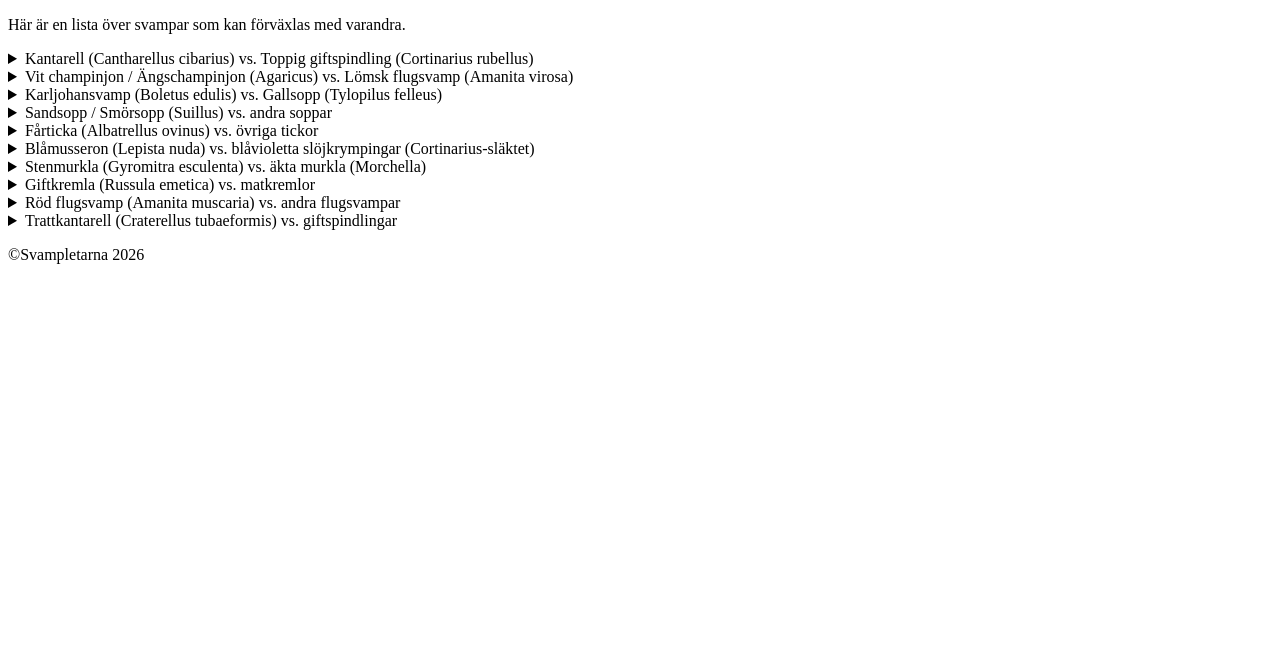
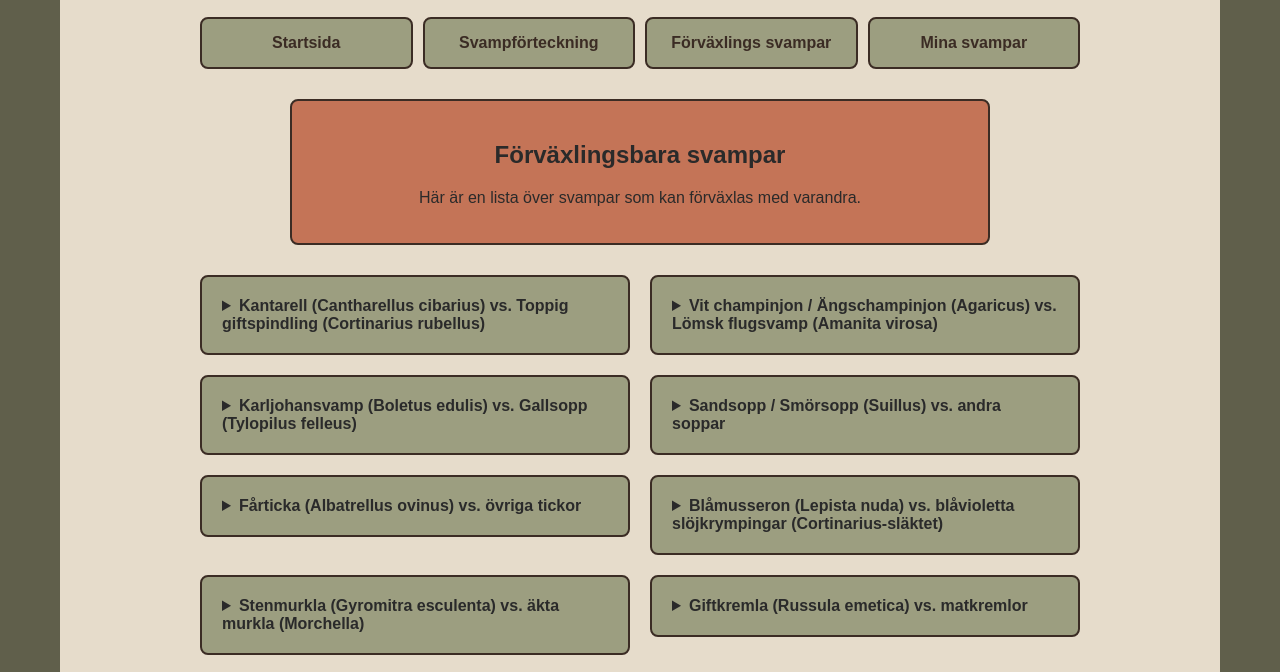
Before and after one commit to stums77/Svampletarna-DEMO, a plain HTML site: page pages/forvaxling.html in a window 1280 px wide. Shown: the part 203-875 px from the top of the page. Before the commit the page ends 800 px from the top, so only its background shows below. Drawn offline with Linux system fonts and the light colour scheme; files that its build step writes are made by us from their sources.

Commit message:
CSS Fortsättning

```diff
--- a/css/style.css
+++ b/css/style.css
@@ -0,0 +1,221 @@
+/* Färgschema */
+:root {
+    --beige: #e6dccb;
+    --terracotta: #c47457;
+    --sageGreen: #9c9e80;
+    --ochre: #b68036;
+    --oliveGreen: #605f4b;
+    --darkBrown: #3b2c24;
+    --darkGray: #2a2a2a;
+}
+
+/* Grundinställningar */
+* {
+    box-sizing: border-box;
+}
+
+body {
+    margin: 0 auto;
+    max-width: 1000px;
+    background-color: var(--beige);
+    color: var(--darkGray);
+    font-family: Arial, sans-serif;
+}
+
+/* Header med skogsbakgrund */
+header {
+    height: 200px;
+    display: flex;
+    justify-content: center;
+    align-items: center;
+    background-image: url("../images/forest.jpg.jpg");
+    background-size: cover;
+    background-position: center;
+    border: 2px solid var(--darkBrown);
+    border-radius: 8px;
+}
+
+/* Sidans titel */
+header h1 {
+    color: var(--beige);
+    background-color: var(--darkBrown);
+    padding: 10px 20px;
+    border-radius: 5px;
+}
+
+/* Skapar mellanrum runt navigationen */
+nav {
+    padding: 0 clamp(15px, 5vw, 60px);
+    margin-top: 20px;
+}
+
+/* Navigation för mobil */
+nav ul {
+    display: flex;
+    flex-direction: column;
+    gap: 10px;
+    list-style: none;
+    margin: 0;
+    padding: 0;
+}
+
+nav li {
+    flex: 1;
+}
+
+nav a {
+    display: block;
+    padding: 15px;
+    text-align: center;
+    text-decoration: none;
+    background-color: var(--sageGreen);
+    color: var(--darkBrown);
+    border: 2px solid var(--darkBrown);
+    border-radius: 8px;
+    font-weight: bold;
+}
+
+/* Visar tydligt vilket menyval som är markerat */
+nav a:hover,
+nav a:focus-visible {
+    background-color: var(--ochre);
+}
+
+
+/* Huvudinnehåll */
+main {
+    padding: 30px clamp(15px, 5vw, 60px);
+}
+
+/* Inledning på alla sidor */
+.intro {
+    text-align: center;
+    max-width: 700px;
+    margin: 0 auto 30px;
+    background-color: var(--terracotta);
+    border: 2px solid var(--darkBrown);
+    border-radius: 8px;
+    padding: 20px;
+}
+
+/* Svamplistor för mobil */
+#shroomlist,
+#myShroomList {
+    display: grid;
+    gap: 20px;
+}
+
+/* Svampkort på båda sidorna */
+#shroomlist article,
+#myShroomList article {
+    background-color: var(--sageGreen);
+    border: 2px solid var(--darkBrown);
+    border-radius: 8px;
+    padding: 20px;
+}
+
+/* Bilder i svampkorten */
+#shroomlist img,
+#myShroomList img {
+    display: block;
+    max-width: 100%;
+    height: auto;
+}
+
+/* Förväxlingsbara svampar för mobil */
+#differenceList {
+    display: grid;
+    gap: 20px;
+    align-items: start;
+}
+
+/* Klickbara svampkort */
+#differenceList details {
+    background-color: var(--sageGreen);
+    border: 2px solid var(--darkBrown);
+    border-radius: 8px;
+    padding: 20px;
+}
+
+/* Rubrik som går att klicka på */
+#differenceList summary {
+    font-weight: bold;
+    cursor: pointer;
+}
+
+/* Svampkort på Mina svampar */
+.myMushroom article {
+    background-color: var(--sageGreen);
+    border: 2px solid var(--darkBrown);
+    border-radius: 8px;
+    padding: 20px;
+}
+
+/* Mellanrum mellan svampkorten */
+.myMushroom {
+    margin-bottom: 20px;
+}
+
+/* Sidfot på alla sidor */
+footer {
+    background-color: var(--oliveGreen);
+    color: var(--beige);
+    text-align: center;
+    border: 2px solid var(--darkBrown);
+    border-radius: 8px;
+    padding: 20px;
+
+}
+
+footer p {
+    margin: 0;
+
+}
+
+/* Knappar för Lägg till och Rensa listan */
+#shroomlist button,
+#clearButton {
+    background-color: var(--beige);
+    color: var(--darkBrown);
+    border: 1px solid var(--darkBrown);
+    border-radius: 8px;
+    padding: 10px 15px;
+    font-weight: bold;
+    cursor: pointer;
+}
+
+/* Ändrar färg när muspekaren är över knappen */
+#shroomlist button:hover:not(:disabled),
+#clearButton:hover {
+    background-color: var(--ochre);
+}
+
+/* Utseende för svampar som redan är tillagda */
+#shroomlist button:disabled {
+    opacity: 0.6;
+    cursor: default;
+}
+
+
+/* Navigation för desktop */
+@media (min-width: 768px) {
+    nav ul {
+        flex-direction: row;
+    }
+
+    /* Två kolumner för alla svampkort på desktop */
+#shroomlist,
+#myShroomList,
+#differenceList {
+    grid-template-columns: repeat(2, minmax(0, 1fr));
+    }
+}
+
+/* Dekorativa kanter på större skärmar */
+@media (min-width: 1100px) {
+    html {
+        border-left: 60px solid var(--oliveGreen);
+        border-right: 60px solid var(--oliveGreen);
+        min-height: 100%;
+    }
+}
--- a/pages/forvaxling.html
+++ b/pages/forvaxling.html
@@ -4,7 +4,7 @@
     <meta charset="UTF-8">
     <meta name="viewport" content="width=device-width, initial-scale=1.0">
     <title>forvaxling</title>
-    <link rel="stylesheet" href="css/style.css">
+    <link rel="stylesheet" href="../css/style.css">
     <script src="../scripts/script.js" defer></script>
 </head>
 <body>
@@ -15,12 +15,12 @@
         <ul>
             <li><a href="../index.html">Startsida</a></li> <!-- ../ används för att ta sig ur mappen-->
             <li><a href="./svampar.html">Svampförteckning</a></li>
-            <li><a href="./forvaxling.html">Förväxlingsbara svampar</a></li>
+            <li><a href="./forvaxling.html">Förväxlings svampar</a></li>
             <li><a href="./minasvampar.html">Mina svampar</a></li>
         </ul>
     </nav>
     <main>
-        <section>
+        <section class="intro">
             <article>
                 <h2>Förväxlingsbara svampar</h2>
                 <p>Här är en lista över svampar som kan förväxlas med varandra.</p>
```
Also changed, not shown: index.html (+2 -2 lines), pages/minasvampar.html (+2 -2 lines), pages/svampar.html (+2 -2 lines), images/forest.jpg.jpg (added).
